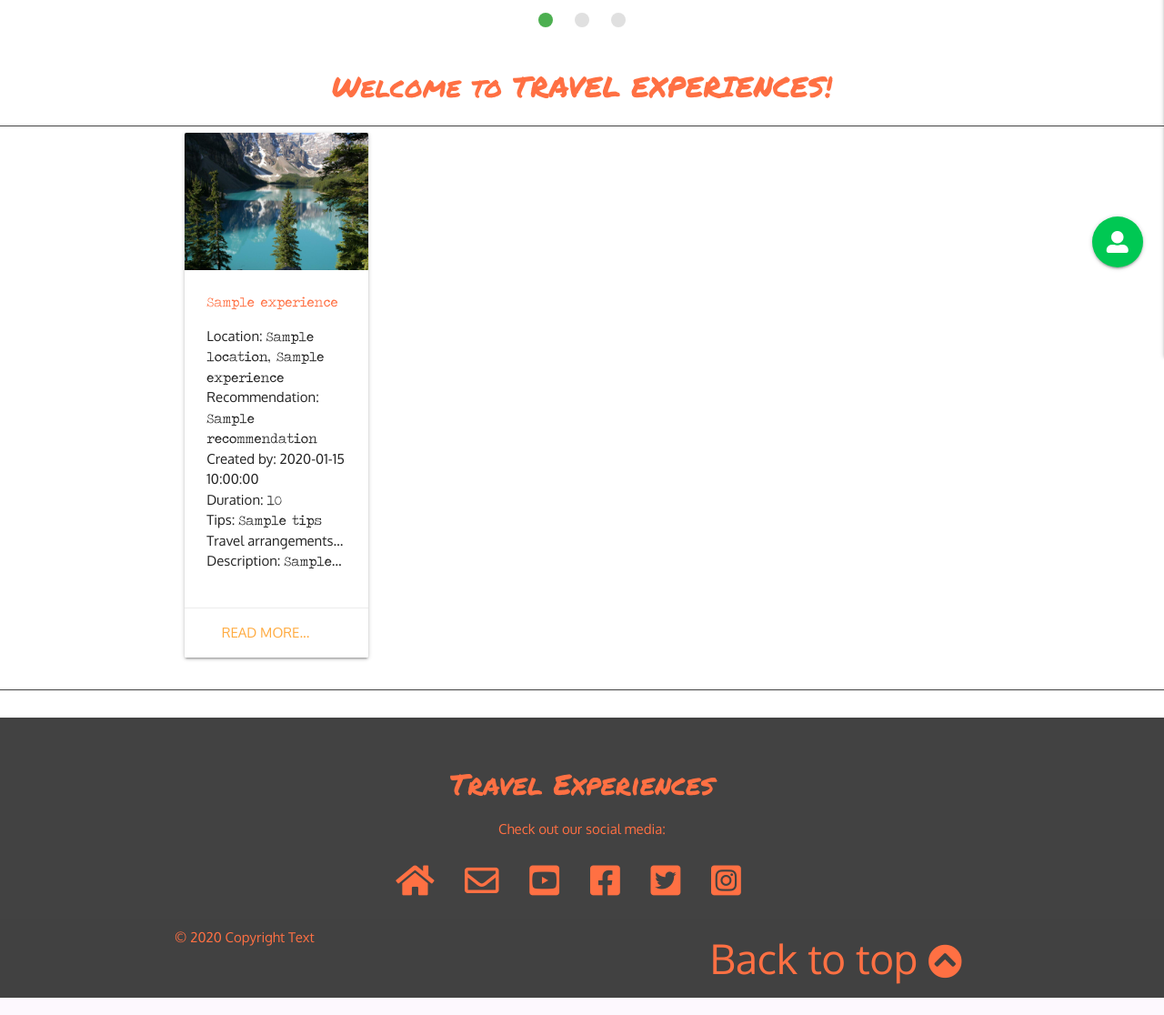
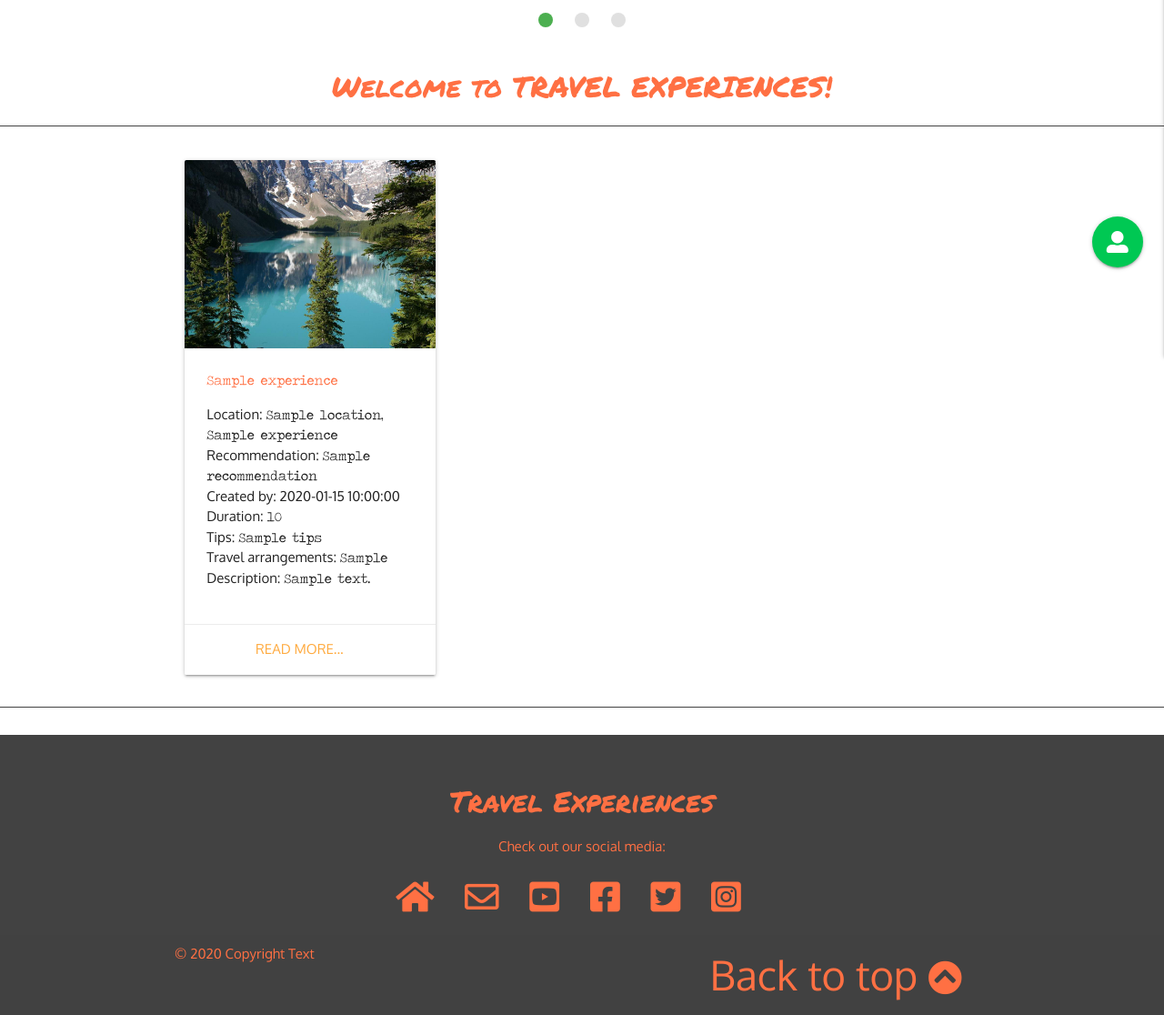
Before and after one commit to Vlad-404/travel_experiences, a Flask app: page / in a window 1280 px wide. Shown: the part 468-1584 px from the top of the page at 91% size. Run offline with Flask 2, Linux system fonts and the light colour scheme; a database or web service that is not in the repository returns one stand-in record (values such as "Sample title"); some libraries are stand-ins or nearby versions.

Commit message:
Edited size of the cards for experiences

```diff
--- a/app.py
+++ b/app.py
@@ -86,13 +86,6 @@ def profile(username):
     username = mongo.db.users.find_one(
         {"username": session["user"]})["username"]
 
-    '''for experience in experiences:
-        if experience.created_by == username:
-            return experience
-        else:
-            flash("Couldn't find any of your experiences")
-            return add_experience()'''
-
     if session["user"]:
         return render_template(
             "profile.html", username=username, experiences=experiences)
--- a/templates/experiences_home.html
+++ b/templates/experiences_home.html
@@ -16,11 +16,11 @@
 <!-- Experiences slider -->
 <section class="borders">
     <div class="container">
-        <div class="row">
+        <div class="row margin-above">
 
         {% for experience in experiences %}
         <!-- Cards slider -->
-            <div class="col s12 m6 l3">
+            <div class="col s12 m6 xl4">
                 <div class="card card-xl">
                     <!-- Card image -->
                     <div class="card-image">
```
Also changed, not shown: templates/profile.html (+6 -11 lines).
